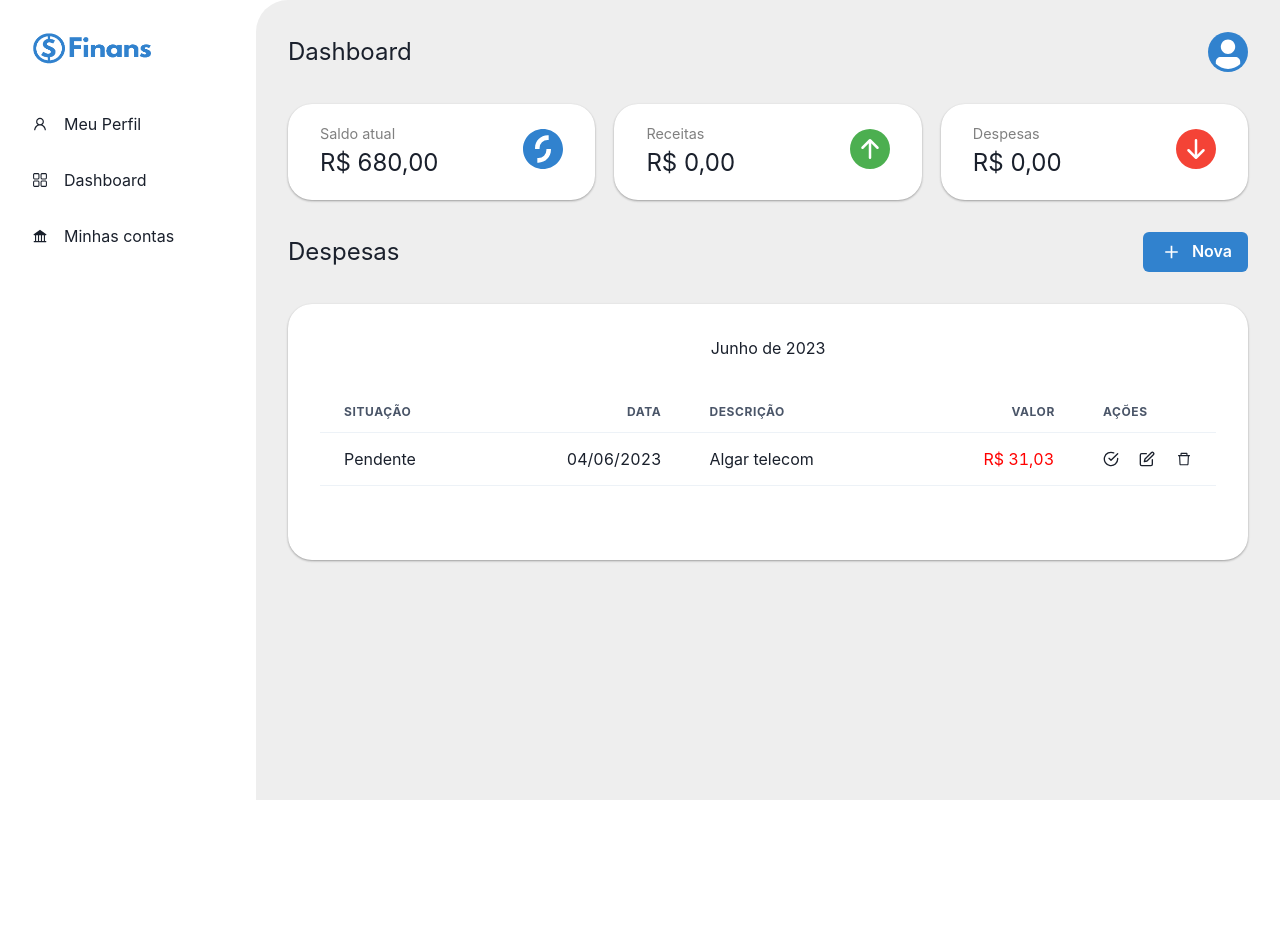
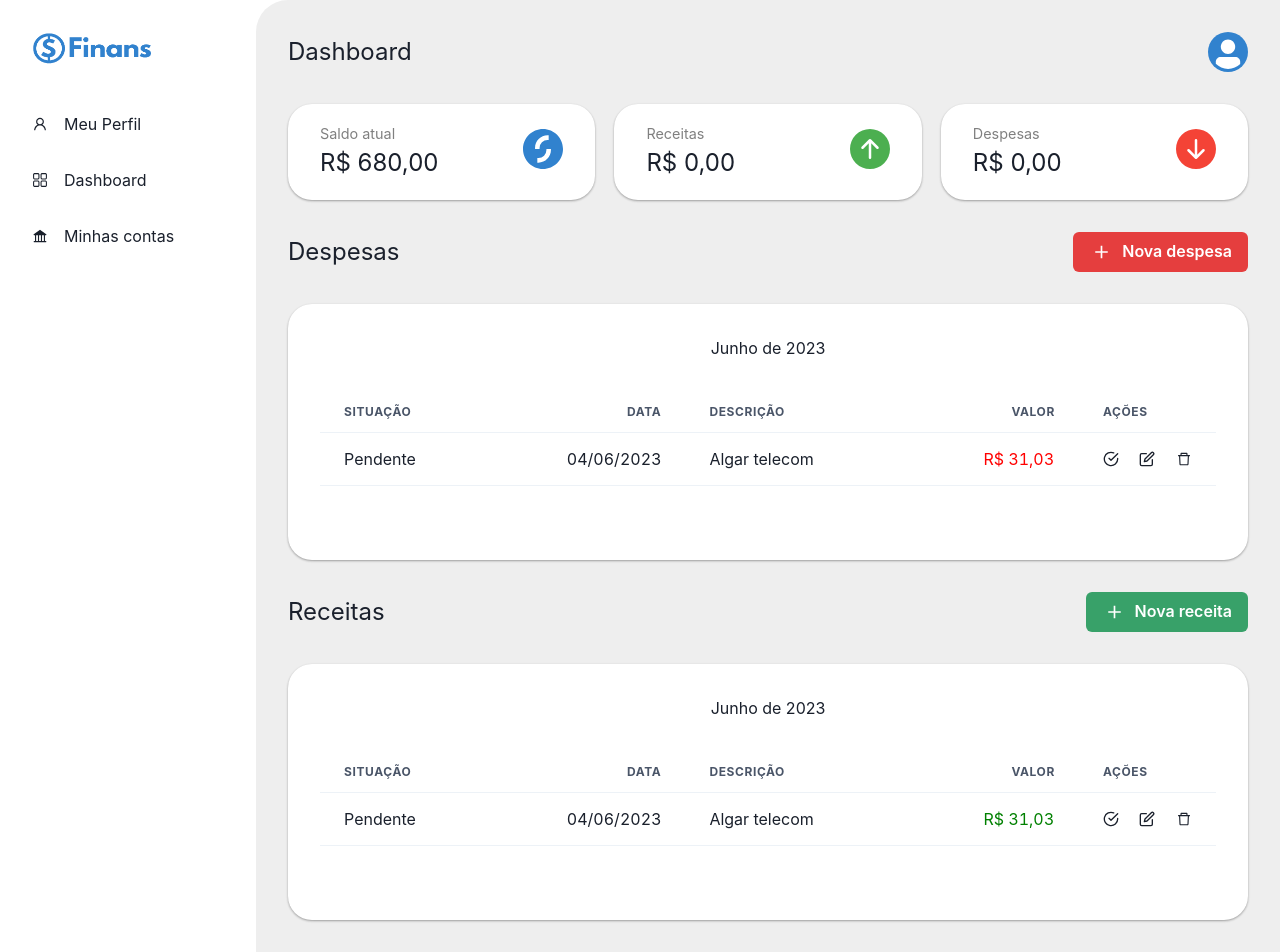
Before and after one commit to JoaoGabriellBR/finans, a React (Vite) app: page /dashboard in a window 1280 px wide. Shown: the top 952 px of the page. Before the commit the page ends 800 px from the top, so only its background shows below. Built offline with nearby package versions, Linux system fonts and the light colour scheme.

Commit message:
add NewRevenue

```diff
--- a/src/screens/Dashboard/index.tsx
+++ b/src/screens/Dashboard/index.tsx
@@ -1,4 +1,4 @@
-import { useState, useRef, ChangeEvent } from "react";
+import { useState, ChangeEvent } from "react";
 import {
   Container,
   RightBox,
@@ -9,6 +9,8 @@ import {
   CardRight,
   DivTitleDespesas,
   DivDespesas,
+  DivTitleReceitas,
+  DivReceitas,
   DivAcoes,
   DivSwitch,
 } from "./styles";
@@ -40,7 +42,6 @@ import {
   ModalCloseButton,
   ModalOverlay,
   useMediaQuery,
-  useDisclosure,
 } from "@chakra-ui/react";
 import { SiStarlingbank } from "react-icons/si";
 import {
@@ -56,12 +57,12 @@ import SideMenu from "../../components/SideMenu";
 
 export default function Dashboard() {
   const [isMobile] = useMediaQuery("(max-width: 1024px)");
-  const { isOpen, onOpen, onClose } = useDisclosure();
 
-  const initialRef = useRef(null);
-  const finalRef = useRef(null);
+  const [openNewExpense, setOpenNewExpense] = useState(false);
+  const [openNewRevenue, setOpenNewRevenue] = useState(false);
 
   const [value, setValue] = useState("");
+  const [valueNewRevenue, setValueNewRevenue] = useState("");
 
   const formatCurrency = (value: string) => {
     const numericValue = parseInt(value.replace(/\D/g, ""));
@@ -78,14 +79,14 @@ export default function Dashboard() {
     setValue(formatCurrency(inputValue));
   };
 
+  const handleChangeNewRevenue = (event: ChangeEvent<HTMLInputElement>) => {
+    const inputValue = event.target.value;
+    setValueNewRevenue(formatCurrency(inputValue));
+  };
+
   const renderNewExpense = () => {
     return (
-      <Modal
-        initialFocusRef={initialRef}
-        finalFocusRef={finalRef}
-        isOpen={isOpen}
-        onClose={onClose}
-      >
+      <Modal isOpen={openNewExpense} onClose={() => setOpenNewExpense(false)}>
         <ModalOverlay />
         <ModalContent>
           <ModalHeader>Nova Despesa</ModalHeader>
@@ -130,7 +131,62 @@ export default function Dashboard() {
             <Button colorScheme="red" mr={3}>
               Salvar
             </Button>
-            <Button onClick={onClose}>Cancelar</Button>
+            <Button onClick={() => setOpenNewExpense(false)}>Cancelar</Button>
+          </ModalFooter>
+        </ModalContent>
+      </Modal>
+    );
+  };
+
+  const renderNewRevenue = () => {
+    return (
+      <Modal isOpen={openNewRevenue} onClose={() => setOpenNewRevenue(false)}>
+        <ModalOverlay />
+        <ModalContent>
+          <ModalHeader>Nova Receita</ModalHeader>
+          <ModalCloseButton />
+          <ModalBody pb={6}>
+            <FormControl id="currency" mb="2rem">
+              <Input
+                variant="flushed"
+                type="text"
+                value={valueNewRevenue}
+                onChange={handleChangeNewRevenue}
+                placeholder="R$ 0,00"
+                _placeholder={{ color: "green" }}
+                fontSize="1.5rem"
+                color="green"
+              />
+            </FormControl>
+
+            <Input
+              variant="flushed"
+              type="text"
+              placeholder="Descrição"
+              maxLength={500}
+            />
+
+            <DivSwitch>
+              <div className="div-switch-icon">
+                <Icon
+                  cursor="pointer"
+                  as={FiCheckCircle}
+                  w="1rem"
+                  h="1rem"
+                  mr="1rem"
+                />
+                <Text fontSize="1rem">Não foi recebida</Text>
+              </div>
+              <Switch colorScheme="green" />
+            </DivSwitch>
+
+          </ModalBody>
+
+          <ModalFooter>
+            <Button colorScheme="green" mr={3}>
+              Salvar
+            </Button>
+            <Button onClick={() => setOpenNewRevenue(false)}>Cancelar</Button>
           </ModalFooter>
         </ModalContent>
       </Modal>
@@ -140,8 +196,9 @@ export default function Dashboard() {
   return (
     <>
       {renderNewExpense()}
+      {renderNewRevenue()}
       <Container>
-        <SideMenu/>
+        <SideMenu />
 
         <RightBox>
           <Header>
@@ -190,7 +247,7 @@ export default function Dashboard() {
                   Nova
                 </MenuButton>
                 <MenuList>
-                  <MenuItem onClick={onOpen}>
+                  <MenuItem onClick={() => setOpenNewExpense(true)}>
                     <Icon
                       as={BsFillArrowDownCircleFill}
                       w="1rem"
@@ -202,7 +259,7 @@ export default function Dashboard() {
                     </Text>
                   </MenuItem>
 
-                  <MenuItem>
+                  <MenuItem onClick={() => setOpenNewRevenue(true)}>
                     <Icon
                       as={BsFillArrowUpCircleFill}
                       w="1rem"
@@ -278,44 +335,15 @@ export default function Dashboard() {
             <Text fontSize="1.5rem">Despesas</Text>
 
             {!isMobile && (
-              <Menu>
-                <MenuButton
-                  as={Button}
-                  leftIcon={
-                    <IoMdAdd
-                      style={{ color: "white", height: 20, width: 25 }}
-                    />
-                  }
-                  colorScheme="blue"
-                >
-                  Nova
-                </MenuButton>
-                <MenuList>
-                  <MenuItem onClick={onOpen}>
-                    <Icon
-                      as={BsFillArrowDownCircleFill}
-                      w="1rem"
-                      h="1rem"
-                      color="#f44336"
-                    />
-                    <Text ml="0.5rem" fontSize="1rem">
-                      Despesa
-                    </Text>
-                  </MenuItem>
-
-                  <MenuItem>
-                    <Icon
-                      as={BsFillArrowUpCircleFill}
-                      w="1rem"
-                      h="1rem"
-                      color="#4caf50"
-                    />
-                    <Text ml="0.5rem" fontSize="1rem">
-                      Receita
-                    </Text>
-                  </MenuItem>
-                </MenuList>
-              </Menu>
+              <Button
+                onClick={() => setOpenNewExpense(true)}
+                leftIcon={
+                  <IoMdAdd style={{ color: "white", height: 20, width: 25 }} />
+                }
+                colorScheme="red"
+              >
+                Nova despesa
+              </Button>
             )}
           </DivTitleDespesas>
 
@@ -368,6 +396,72 @@ export default function Dashboard() {
               </Table>
             </TableContainer>
           </DivDespesas>
+
+          <DivTitleReceitas>
+            <Text fontSize="1.5rem">Receitas</Text>
+
+            {!isMobile && (
+              <Button
+                onClick={() => setOpenNewRevenue(true)}
+                leftIcon={
+                  <IoMdAdd style={{ color: "white", height: 20, width: 25 }} />
+                }
+                colorScheme="green"
+              >
+                Nova receita
+              </Button>
+            )}
+          </DivTitleReceitas>
+
+          <DivReceitas>
+            <Text fontSize="1rem" mb="2rem">
+              Junho de 2023
+            </Text>
+
+            <TableContainer width="100%">
+              <Table variant="simple">
+                <Thead>
+                  <Tr>
+                    <Th width="20%">Situação</Th>
+                    <Th width="20%" isNumeric>
+                      Data
+                    </Th>
+                    <Th width="30%">Descrição</Th>
+                    <Th width="5%" isNumeric>
+                      Valor
+                    </Th>
+                    <Th width="15%">Ações</Th>
+                  </Tr>
+                </Thead>
+
+                <Tbody>
+                  <Tr>
+                    <Td>Pendente</Td>
+                    <Td isNumeric>04/06/2023</Td>
+                    <Td>Algar telecom</Td>
+                    <Td color="green">R$ 31,03</Td>
+                    <Td>
+                      <DivAcoes>
+                        <Icon
+                          cursor="pointer"
+                          as={FiCheckCircle}
+                          w="1rem"
+                          h="1rem"
+                        />
+                        <Icon cursor="pointer" as={FiEdit} w="1rem" h="1rem" />
+                        <Icon
+                          cursor="pointer"
+                          as={AiOutlineDelete}
+                          w="1rem"
+                          h="1rem"
+                        />
+                      </DivAcoes>
+                    </Td>
+                  </Tr>
+                </Tbody>
+              </Table>
+            </TableContainer>
+          </DivReceitas>
         </RightBox>
       </Container>
     </>
--- a/src/screens/Dashboard/styles.ts
+++ b/src/screens/Dashboard/styles.ts
@@ -72,16 +72,22 @@ export const CardLeft = styled.div`
 export const CardRight = styled.div``;
 
 
-export const DivTitleDespesas = styled.div`
-  width: 100%;
+export const DivBaseTitle = styled.div`
   display: flex;
   flex-direction: row;
   justify-content: space-between;
   align-items: center;
 `;
 
+export const DivTitleDespesas = styled(DivBaseTitle)`
+  width: 100%;
+`;
 
-export const DivDespesas = styled.div`
+export const DivTitleReceitas = styled(DivBaseTitle)`
+  width: 100%;
+`;
+
+export const DivBase = styled.div`
   display: flex;
   flex-direction: column;
   justify-content: flex-start;
@@ -92,8 +98,16 @@ export const DivDespesas = styled.div`
   border-radius: 1.5rem;
   background-color: #fff;
   padding: 2rem;
-  box-shadow: 0 1px 3px rgba(0,0,0,0.12), 0 1px 2px rgba(0,0,0,0.24);
+  box-shadow: 0 1px 3px rgba(0, 0, 0, 0.12), 0 1px 2px rgba(0, 0, 0, 0.24);
   margin-top: 2rem;
+`;
+
+export const DivDespesas = styled(DivBase)`
+  margin-bottom: 2rem;
+`;
+
+export const DivReceitas = styled(DivBase)`
+  margin-bottom: 2rem;
 `;
 
 export const DivAcoes = styled.div`
```
